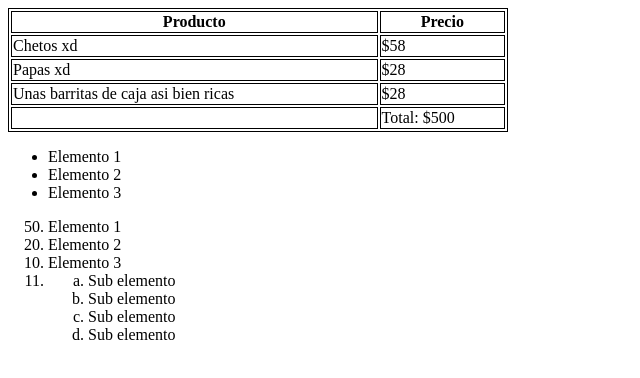
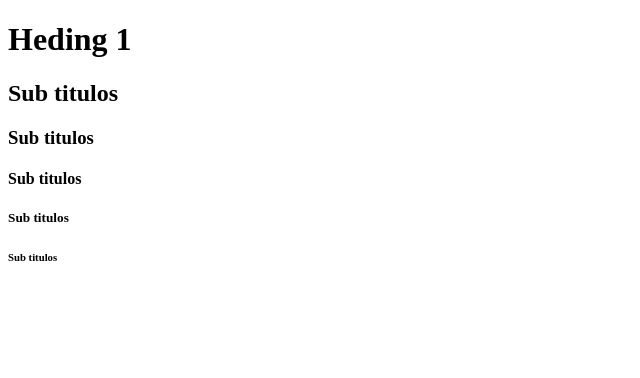
Before and after one commit to Carlicsus/curso-de-html, a plain HTML site: page index.html in a window 1280 px wide. Shown: the whole page, without its empty margins (0-640 px from the left). Drawn offline with Linux system fonts and the light colour scheme.

Commit message:
Se empieza de nuevo el curso de html en el archivo index.html desde los h1

```diff
--- a/index.html
+++ b/index.html
@@ -1,62 +1,14 @@
 <!DOCTYPE html>
-<html lang="en">
+<html>
 <head>
-    <meta charset="UTF-8">
-    <meta name="viewport" content="width=device-width, initial-scale=1.0">
-    <title>Document</title>
-    <style>
-        table, th, td {
-            border: 1px solid black;
-        }
-
-    </style>
+    <title>Mi pagina :3</title>
 </head>
 <body>
-    <table style="width: 500px;">
-        <thead>
-            <tr>
-                <th>Producto</th>
-                <th>Precio</th>
-            </tr>
-        </thead>
-        <tbody>
-            <tr>
-                <td>Chetos xd</td>
-                <td>$58</td>
-            </tr>
-            <tr>
-                <td>Papas xd</td>
-                <td>$28</td>
-            </tr>
-            <tr>
-                <td>Unas barritas de caja asi bien ricas</td>
-                <td>$28</td>
-            </tr>
-        </tbody>
-        <tfoot>
-            <td></td>
-            <td>Total: $500</td>
-        </tfoot>
-    </table>
-    <!-- ul es Lista no ordenada-->
-    <ul>
-        <li>Elemento 1</li>
-        <li>Elemento 2</li>
-        <li>Elemento 3</li>
-    </ul>
-    <!-- ol es Lista ordenada-->
-    <ol>
-        <li value="50">Elemento 1</li>
-        <li value="20">Elemento 2</li>
-        <li value="10">Elemento 3</li>
-        <li>
-            <ol>
-                <li style="list-style-type: lower-alpha;">Sub elemento</li>
-                <li style="list-style-type: lower-alpha;">Sub elemento</li>
-                <li style="list-style-type: lower-alpha;">Sub elemento</li>
-                <li style="list-style-type: lower-alpha;">Sub elemento</li>
-            </ol>
-        </li>
-    </ol>
+    <h1>Heding 1</h1>
+    <h2>Sub titulos</h2>
+    <h3>Sub titulos</h3>
+    <h4>Sub titulos</h4>
+    <h5>Sub titulos</h5>
+    <h6>Sub titulos</h6>
 </body>
 </html>
```
